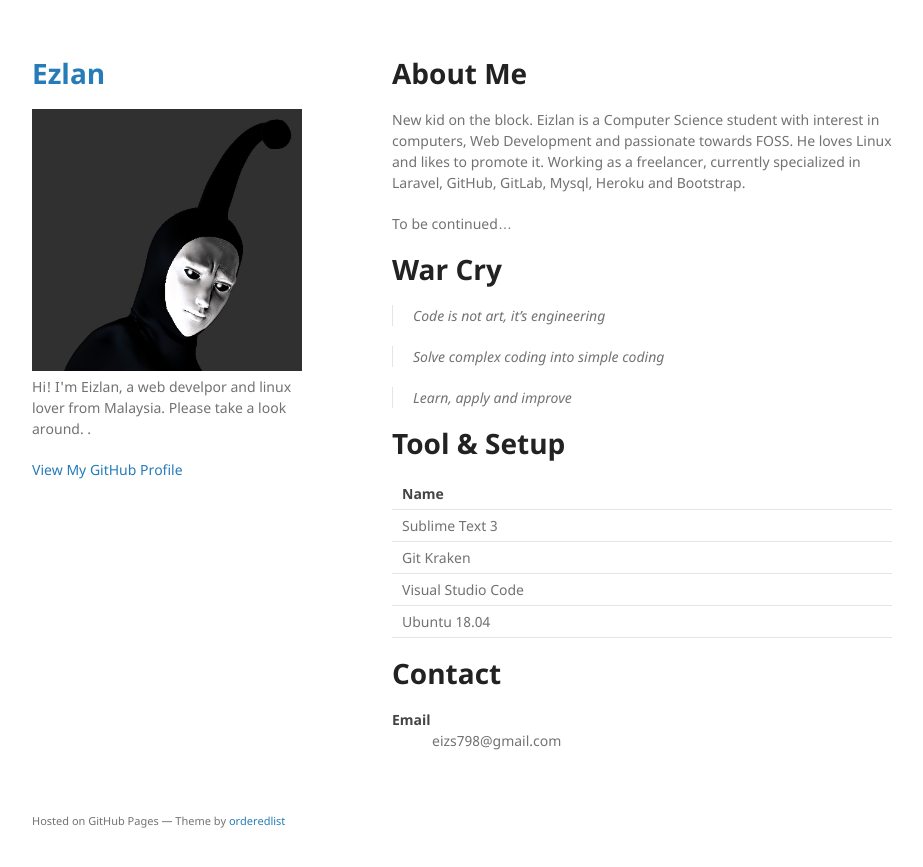
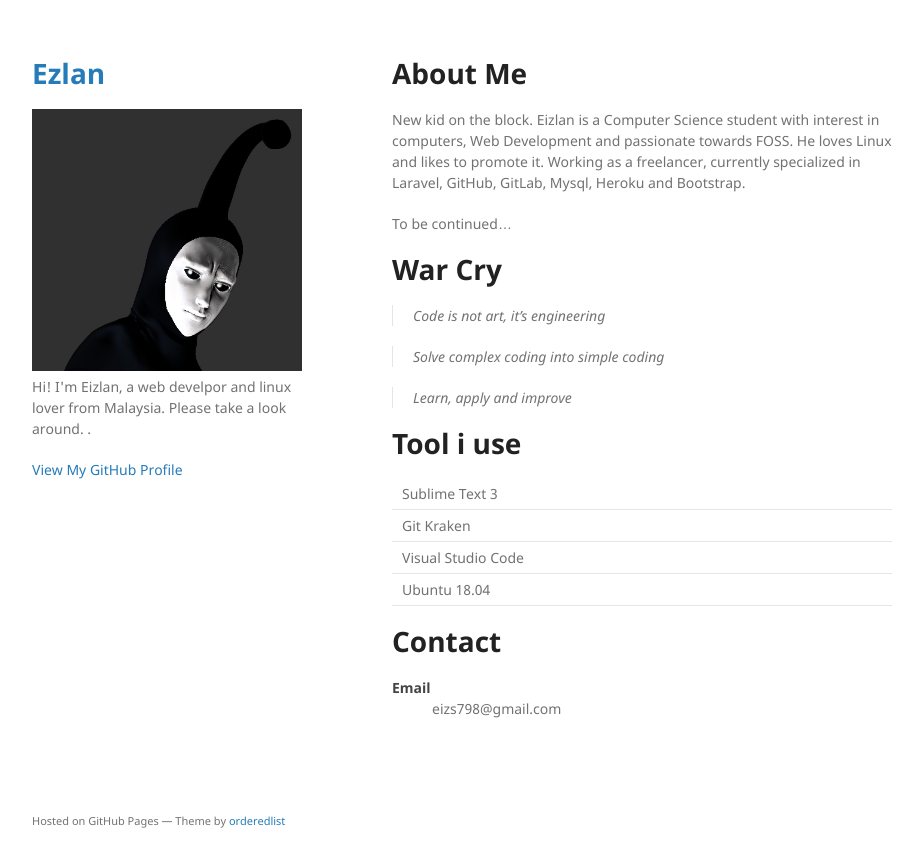
Before and after one commit to Ezlan97/Ezlan97.github.io, a Jekyll site: the page built from index.md, in a window 1280 px wide. Shown: the top 867 px of the page, without its empty margins (178-1101 px from the left). Built offline with Jekyll 4.4.1, drawn with Linux system fonts in a browser that asks for light colours; our own code applies the rules of GitHub Pages for plain Markdown files.

Commit message:
Feat | tool i use

```diff
--- a/index.md
+++ b/index.md
@@ -16,9 +16,8 @@ To be continued...
 
 > Learn, apply and improve
 
-# Tool & Setup
+# Tool i use
 
-| Name               |
 |:-------------      |
 | Sublime Text 3     |
 | Git Kraken         |
```
